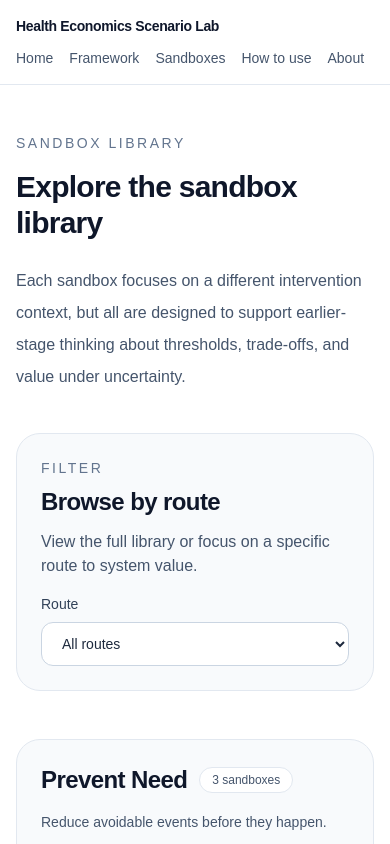
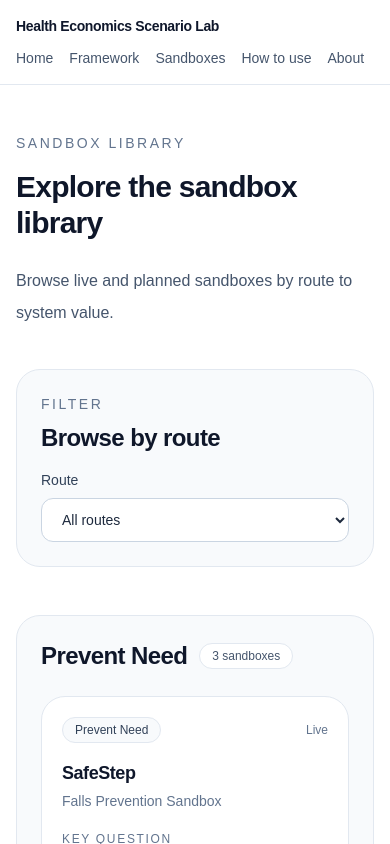
Before and after one commit to olivercareyncl/health-economics-scenario-lab, a Next.js app in the folder site/: page /sandboxes in a window 390 px wide. Shown: the top 844 px of the page. Built offline with nearby package versions, Linux system fonts and the light colour scheme.

Commit message:
Update page.tsx

```diff
--- a/site/src/app/sandboxes/page.tsx
+++ b/site/src/app/sandboxes/page.tsx
@@ -44,7 +44,12 @@ export default function SandboxesPage() {
       <h1 className="mt-4 text-3xl font-semibold tracking-tight md:text-4xl">
         Explore the sandbox library
       </h1>
-      <p className="mt-6 max-w-3xl text-base leading-8 text-slate-600 md:text-lg">
+
+      <p className="mt-6 max-w-3xl text-base leading-8 text-slate-600 md:hidden">
+        Browse live and planned sandboxes by route to system value.
+      </p>
+
+      <p className="mt-6 hidden max-w-3xl text-base leading-8 text-slate-600 md:block md:text-lg">
         Each sandbox focuses on a different intervention context, but all are
         designed to support earlier-stage thinking about thresholds,
         trade-offs, and value under uncertainty.
@@ -59,7 +64,7 @@ export default function SandboxesPage() {
             <h2 className="mt-2 text-2xl font-semibold tracking-tight">
               Browse by route
             </h2>
-            <p className="mt-3 max-w-3xl text-slate-600">
+            <p className="mt-3 hidden max-w-3xl text-slate-600 md:block">
               View the full library or focus on a specific route to system
               value.
             </p>
@@ -107,7 +112,8 @@ export default function SandboxesPage() {
                   {group.apps.length === 1 ? "sandbox" : "sandboxes"}
                 </span>
               </div>
-              <p className="mt-3 max-w-3xl text-sm leading-7 text-slate-600">
+
+              <p className="mt-3 hidden max-w-3xl text-sm leading-7 text-slate-600 md:block">
                 {getRouteDescription(group.route)}
               </p>
             </div>
```
